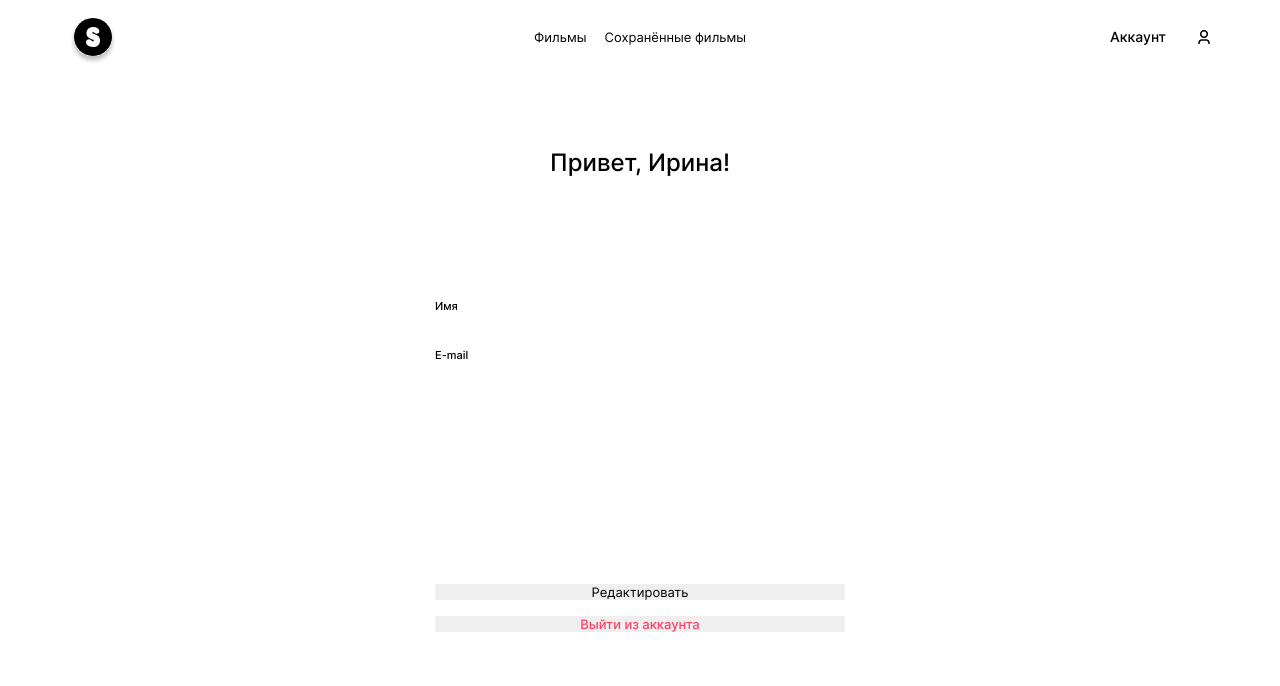
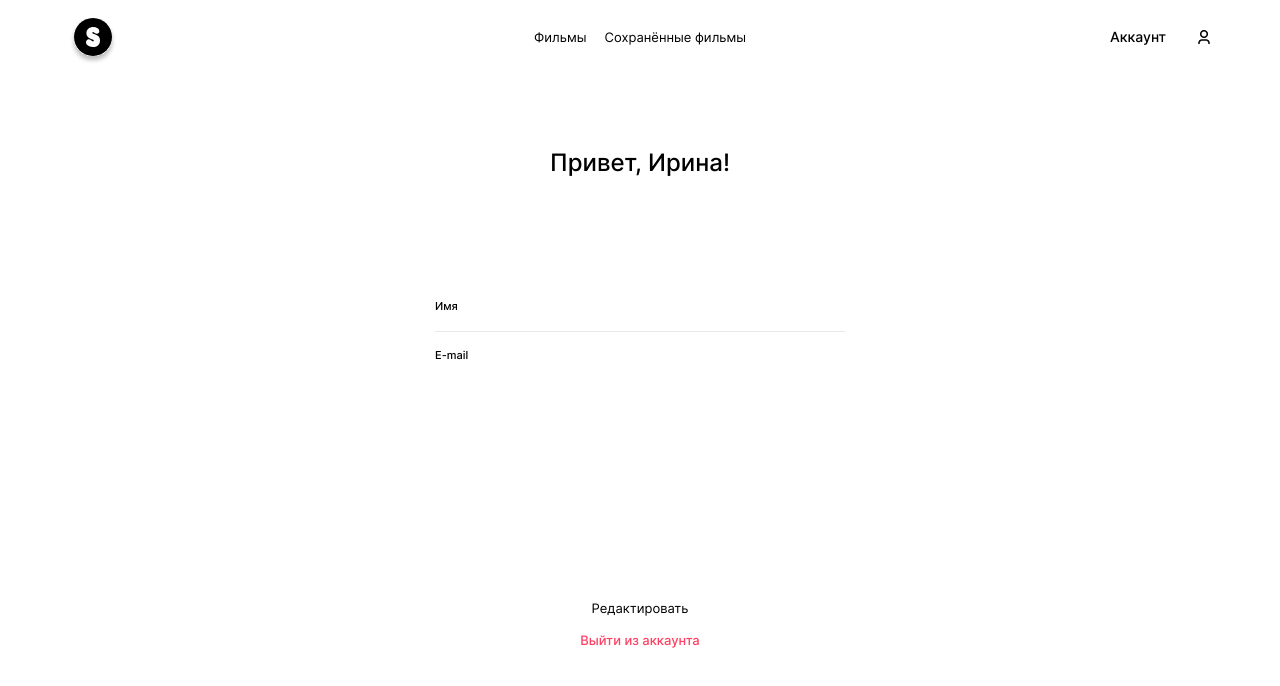
Before and after one commit to vasilkovai/movies-explorer-frontend, a React (Create React App) app: page /profile in a window 1280 px wide. Shown: the top 686 px of the page. Built offline with nearby package versions, Linux system fonts and the light colour scheme.

Commit message:
correct review comments v2

```diff
--- a/src/components/Login/Login.css
+++ b/src/components/Login/Login.css
@@ -56,6 +56,7 @@
   margin: 0 0 24px 0;
   padding: 0 0 10px 0;
   outline: none;
+  border-bottom: 1px solid #E8E8E8;
 }
 
 .login__input_error {
--- a/src/components/Profile/Profile.css
+++ b/src/components/Profile/Profile.css
@@ -31,8 +31,13 @@
   flex-direction: row;
   justify-content: space-between;
   border: none;
-  margin: 0 0 34px 0;
-  padding: 0;
+  margin: 0 0 17px 0;
+  padding: 0 0 16px 0;
+  border-bottom: 1px solid #E8E8E8;
+}
+
+.profile__field:last-of-type {
+  border-bottom: none;
 }
 
 .profile__field:last-of-type {
@@ -58,6 +63,7 @@
   color: #000000;
   border: none;
   outline: none;
+
 }
 
 .profile__actions {
@@ -78,6 +84,7 @@
   margin: 0 0 16px 0;
   padding: 0;
   cursor: pointer;
+  background: transparent;
 }
 
 .profile__edit-btn:hover {
@@ -95,6 +102,8 @@
   border: none;
   margin: 0;
   padding: 0;
+  cursor: pointer;
+  background: transparent;
 }
 
 .profile__logout:hover {
```
